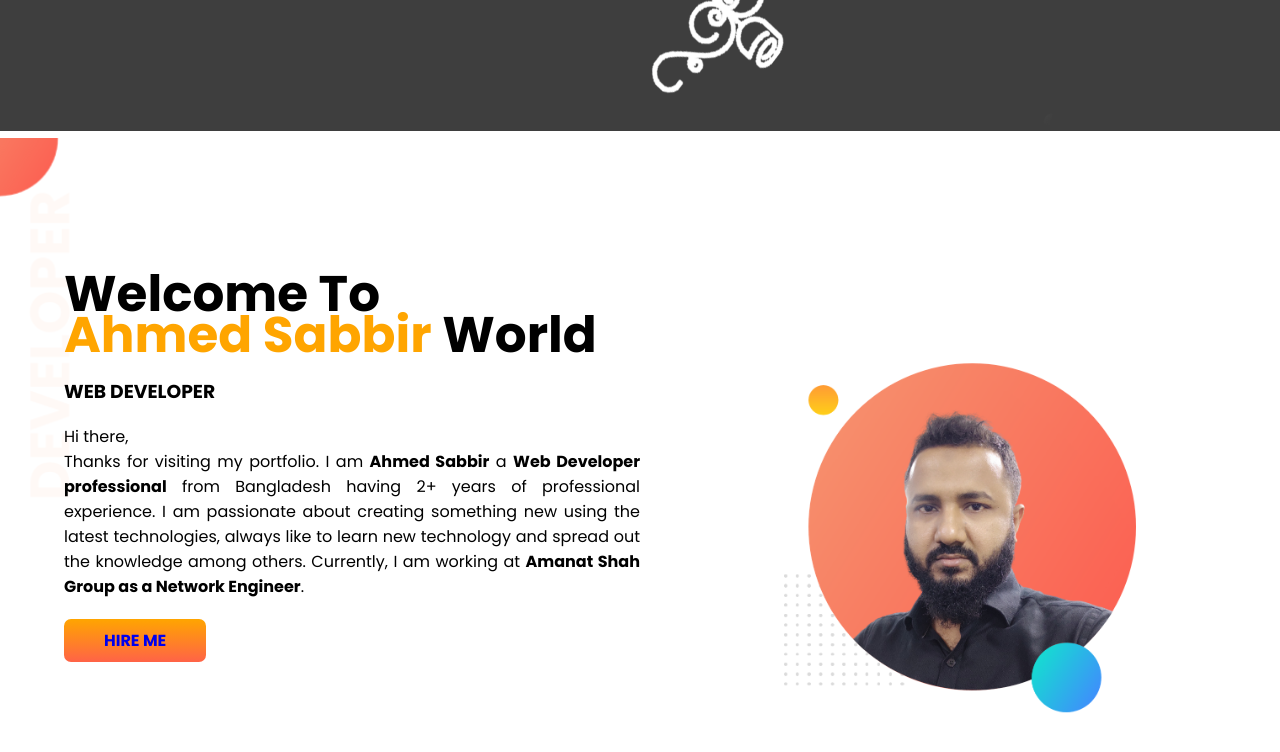
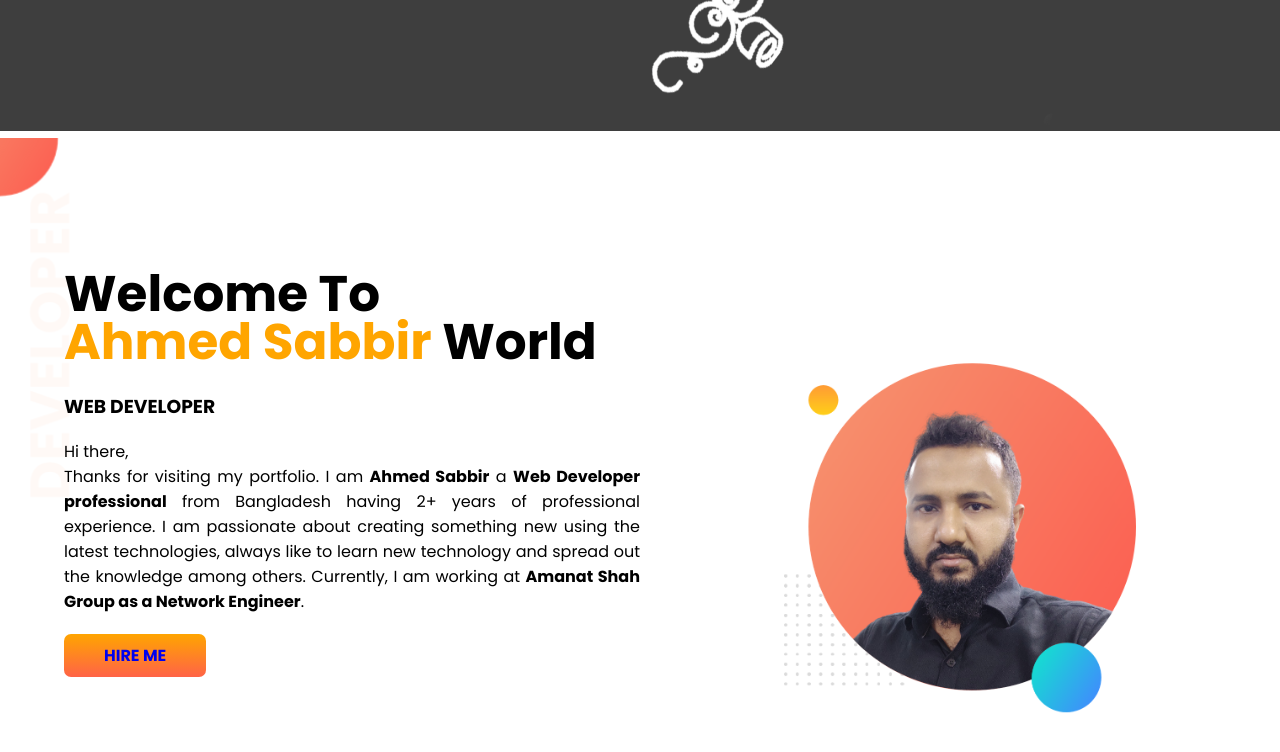
Before and after one commit to AhmedSabbiritdev/Ahmed-Sabbir-portfolio, a plain HTML site: page index.html in a window 1280 px wide. Shown: the part 669-1421 px from the top of the page. Drawn offline with Linux system fonts and the light colour scheme; a web font is replaced by a local one.

Commit message:
change line height
change line height

```diff
--- a/style.css
+++ b/style.css
@@ -12,8 +12,13 @@ h2 {
     font-size: 40px;
 }
 
+/* .orange-color {
+    color: orange;
+} */
+
 .orange-color {
     color: orange;
+    line-height: 15px;
 }
 
 .flexible-container {
```
